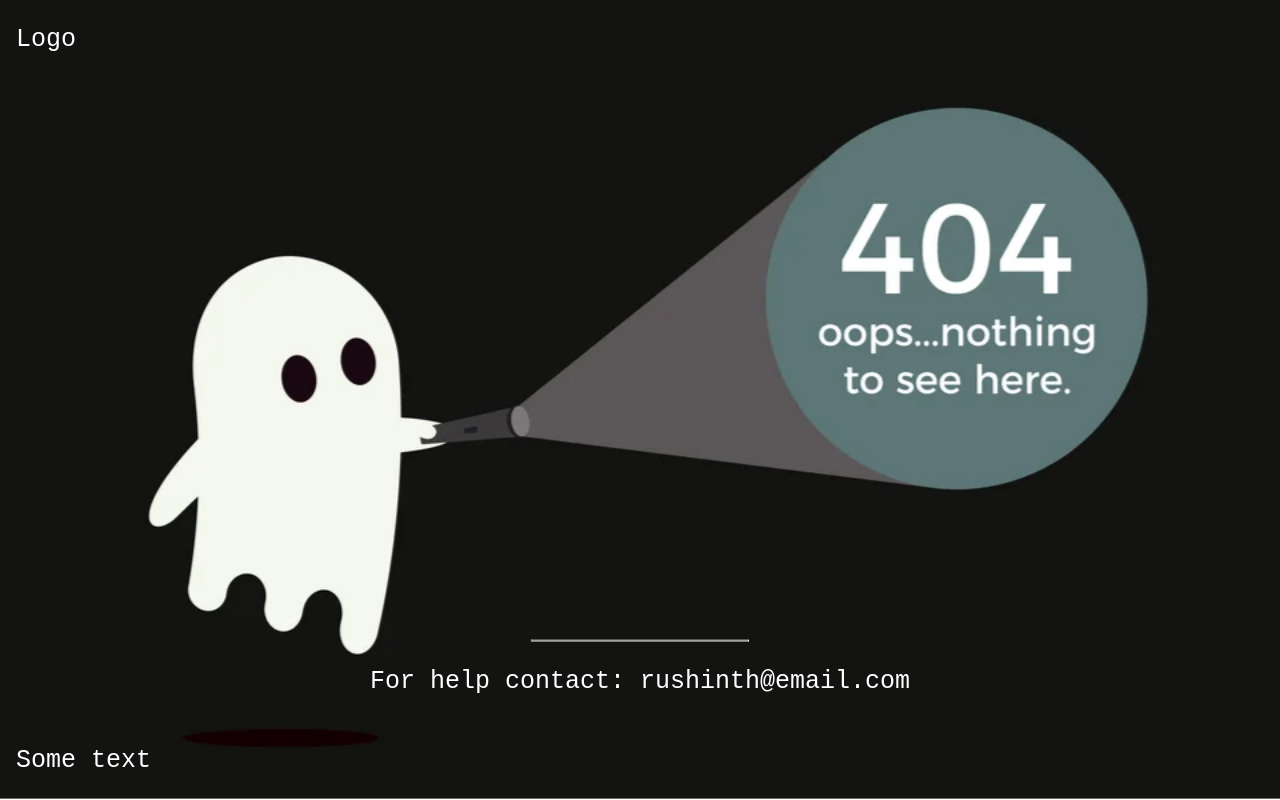
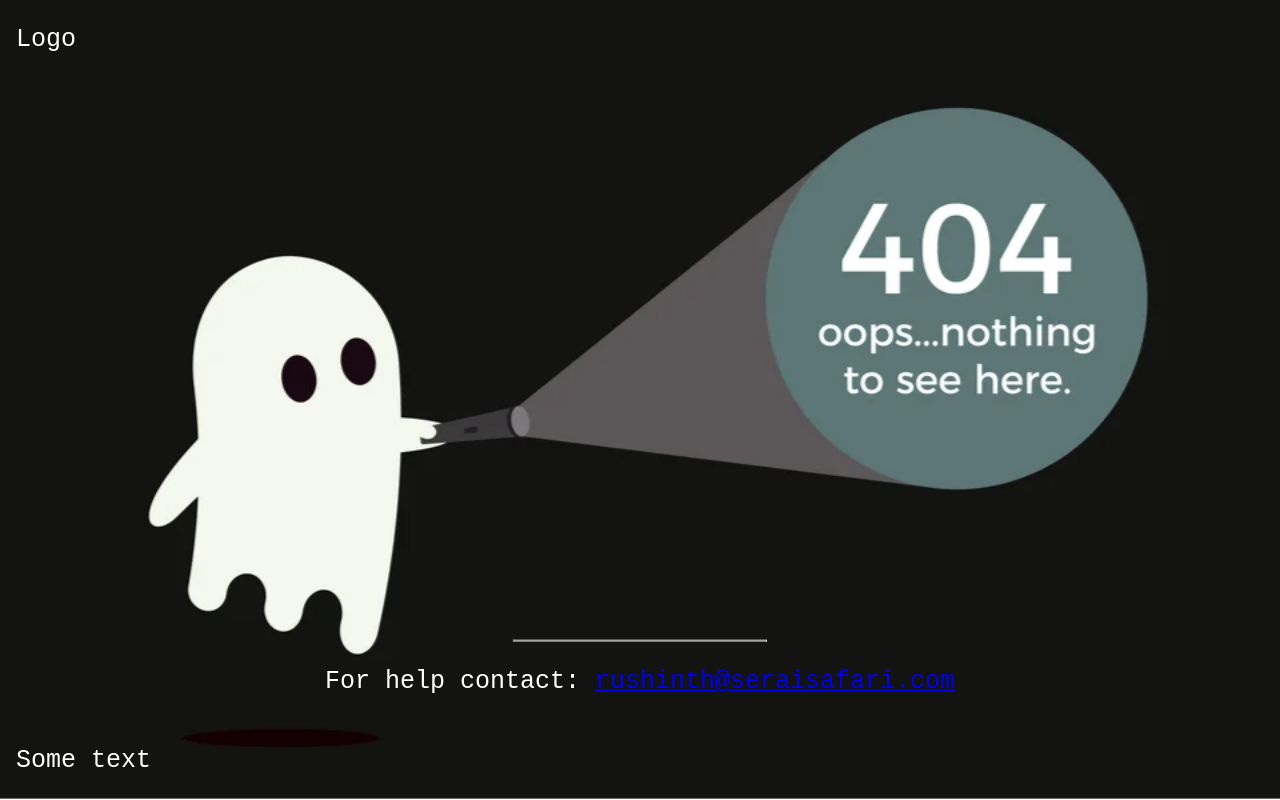
Before and after one commit to RushinthJohn/seraisafari.com.github.io, a plain HTML site: page 404.html in a window 1280 px wide. Drawn offline with Linux system fonts and the light colour scheme.

Commit message:
Updated email links

```diff
--- a/404.html
+++ b/404.html
@@ -51,7 +51,7 @@ hr {
   <div class="middle">
     <!-- <h1>COMING SOON</h1> -->
     <hr>
-    <p>For help contact: rushinth@email.com</p>
+    <p>For help contact: <a href="mailto: rushinth@seraisafari.com">rushinth@seraisafari.com</a></p>
   </div>
   <div class="bottomleft">
     <p>Some text</p>
```
Also changed, not shown: index.html (+1 -1 lines).
